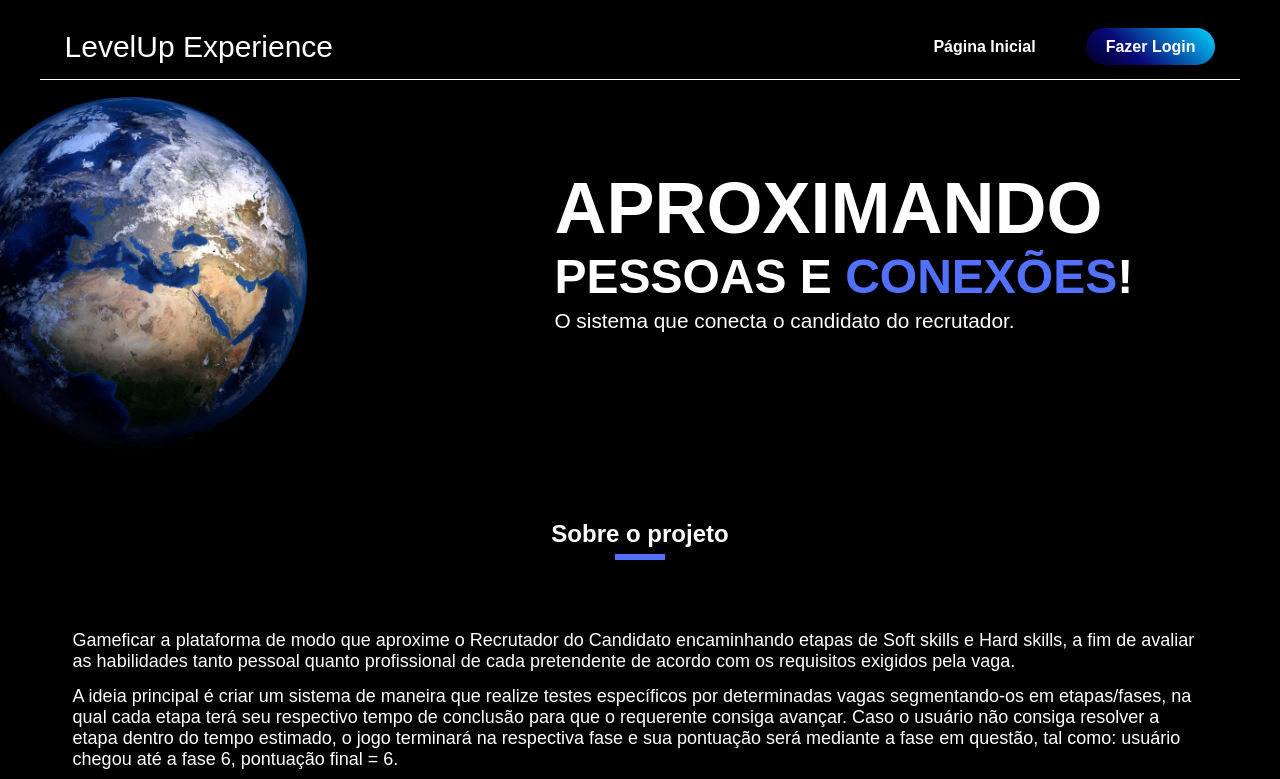
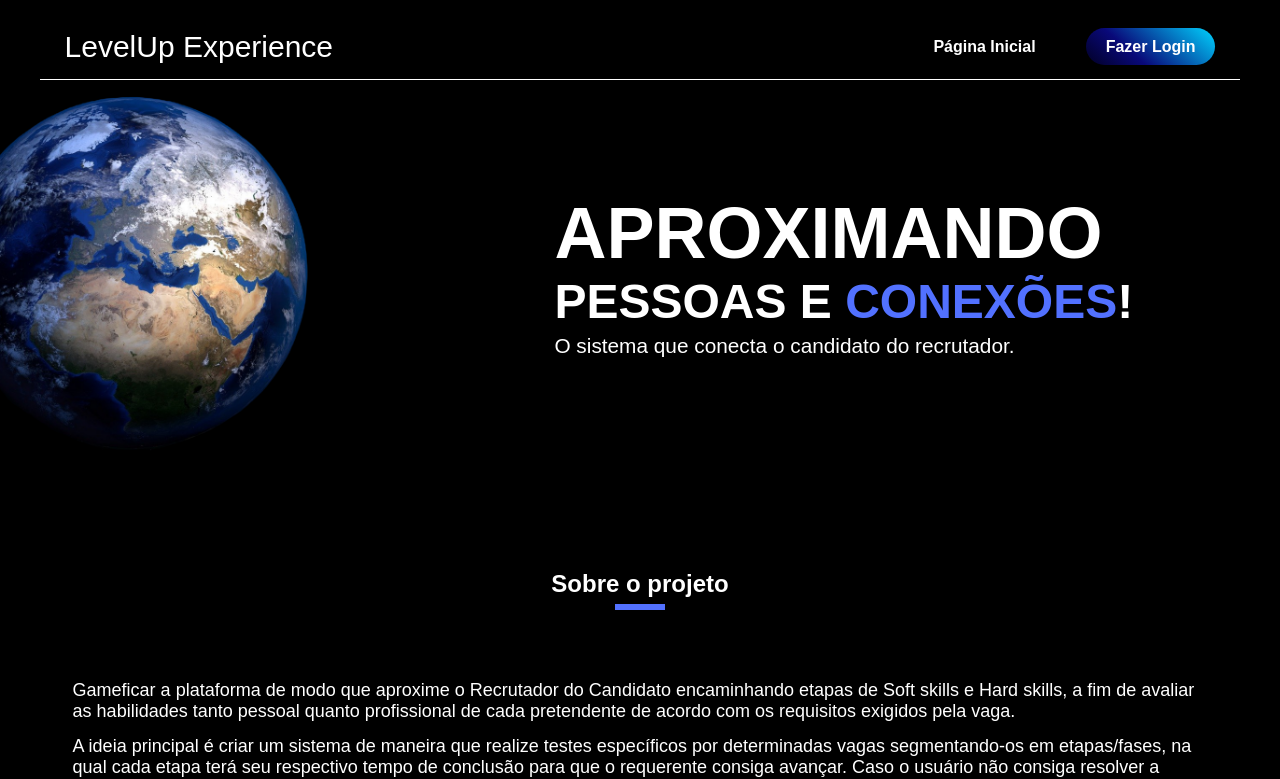
Before and after one commit to LevelUp-Challenge/web-project, a React (Create React App) app: page / in a window 1280 px wide. Shown: the top 779 px of the page. Built offline with nearby package versions, Linux system fonts and the light colour scheme.

Commit message:
Ajustes no banner

```diff
--- a/src/css/Banner.css
+++ b/src/css/Banner.css
@@ -1,6 +1,6 @@
 section.banner {
     width: 100%;
-    height: 500px;
+    height: 550px;
     position: relative;
     top: 0;
     left: 0;
```
